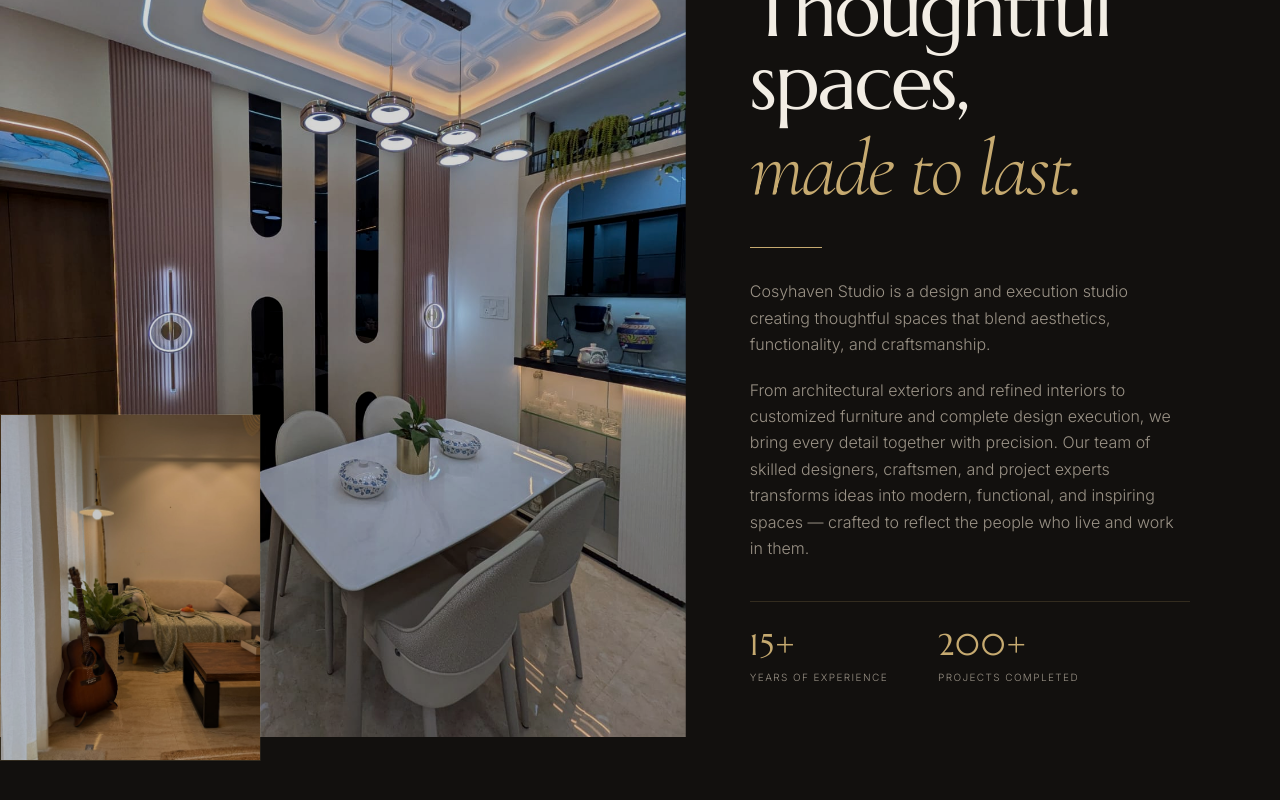
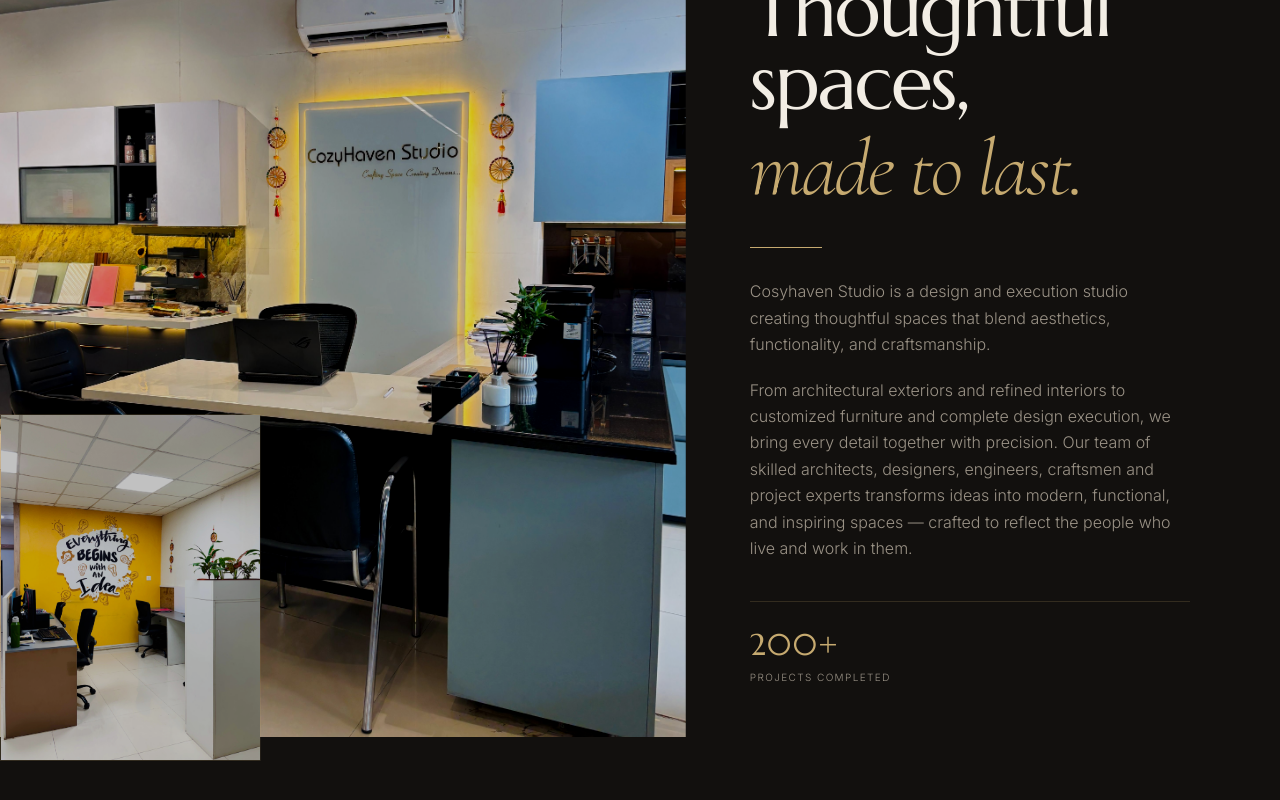
Before and after one commit to Vrushali-Nagrale/cosyhaven-studio-website, a React (Vite) app: page / in a window 1280 px wide. Shown: the part 1060-1860 px from the top of the page. Built offline with nearby package versions, Linux system fonts and the light colour scheme.

Commit message:
Update About section content and images

```diff
--- a/src/App.tsx
+++ b/src/App.tsx
@@ -189,10 +189,10 @@ export default function App() {
         <section id="studio" className="about section" ref={aboutReveal.ref}>
           <div className={`about-visual ${aboutReveal.visible ? 'is-visible' : ''}`}>
             <div className="about-image-main">
-              <img src="/project 7.jpeg" alt="Cozyhaven Studio interior project" loading="lazy" />
+              <img src="/ABOUTus main.jpeg" alt="Cozyhaven Studio interior project" loading="lazy" />
             </div>
             <div className="about-image-sub">
-              <img src="/project 4.jpeg" alt="Interior design detail" loading="lazy" />
+              <img src="/About us small.jpeg" alt="Interior design detail" loading="lazy" />
             </div>
             <div className="about-image-label">The Studio</div>
           </div>
@@ -201,9 +201,8 @@ export default function App() {
             <h2>Thoughtful spaces,<br /><em>made to last.</em></h2>
             <div className="rule" />
             <p>Cosyhaven Studio is a design and execution studio creating thoughtful spaces that blend aesthetics, functionality, and craftsmanship.</p>
-            <p>From architectural exteriors and refined interiors to customized furniture and complete design execution, we bring every detail together with precision. Our team of skilled designers, craftsmen, and project experts transforms ideas into modern, functional, and inspiring spaces — crafted to reflect the people who live and work in them.</p>
+            <p>From architectural exteriors and refined interiors to customized furniture and complete design execution, we bring every detail together with precision. Our team of skilled architects, designers, engineers, craftsmen and project experts transforms ideas into modern, functional, and inspiring spaces — crafted to reflect the people who live and work in them.</p>
             <div className="mini-stats">
-              <span><b>15+</b>Years of Experience</span>
               <span><b>200+</b>Projects Completed</span>
             </div>
           </div>
```
